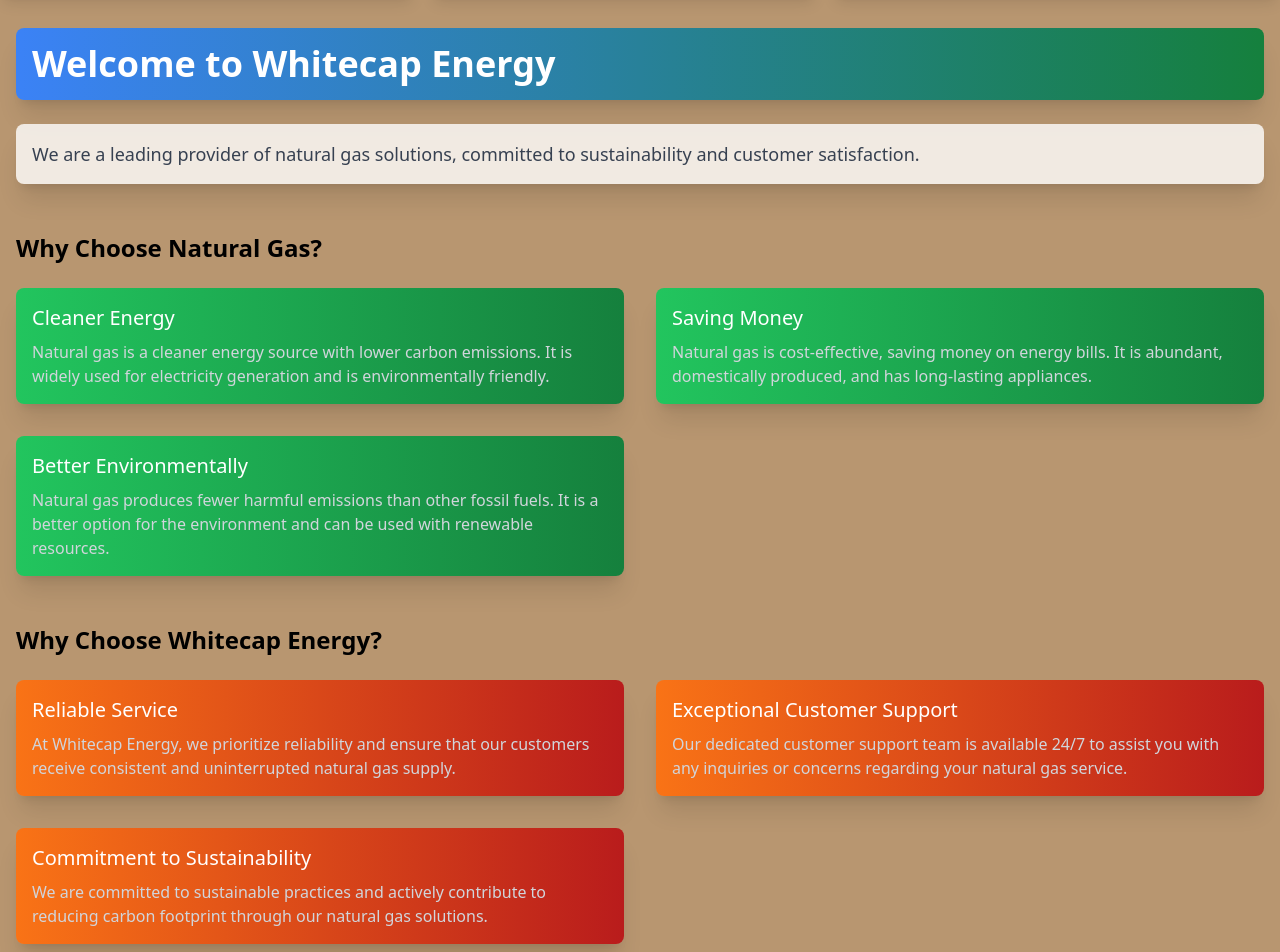
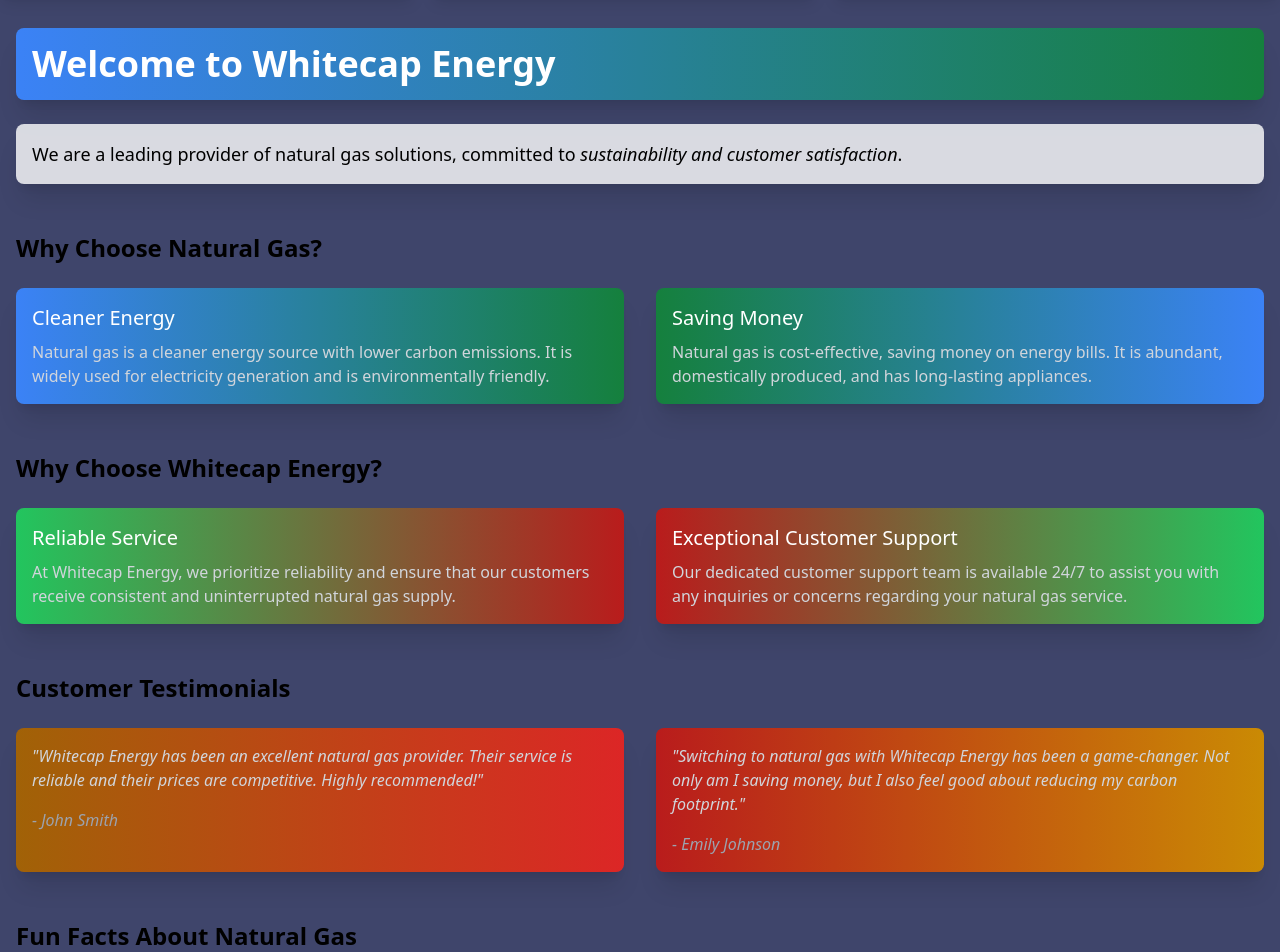
Before and after one commit to connorbowlan/whitecap, a React (Create React App) app: page / in a window 1280 px wide. Shown: the part 660-1612 px from the top of the page. Built offline with nearby package versions, Linux system fonts and the light colour scheme.

Commit message:
color changes

```diff
--- a/src/HomePage.jsx
+++ b/src/HomePage.jsx
@@ -7,69 +7,59 @@
         <h1 className="text-4xl font-bold mb-6 text-white bg-gradient-to-r from-blue-500 to-green-700 p-4 rounded-lg shadow-xl">
           Welcome to Whitecap Energy
         </h1>
-        <p className="text-lg text-gray-700 bg-white bg-opacity-80 p-4 rounded-lg shadow-xl">
-          We are a leading provider of natural gas solutions, committed to sustainability and customer satisfaction.
+        <p className="text-lg text-dark-1000 bg-white bg-opacity-80 p-4 rounded-lg shadow-xl">
+          We are a leading provider of natural gas solutions, committed to <em style={{ fontStyle: 'italic', transform: 'skew(-10deg)' }}>sustainability and customer satisfaction</em>.
         </p>
       </section>
 
       <section className="mb-12">
         <h2 className="text-2xl font-bold mb-6">Why Choose Natural Gas?</h2>
         <div className="grid grid-cols-1 md:grid-cols-2 gap-8">
-          <div className="bg-gradient-to-r from-green-500 to-green-700 text-white p-4 rounded-lg shadow-xl">
+          <div className="bg-gradient-to-r from-blue-500 to-green-700 text-white p-4 rounded-lg shadow-xl">
             <h3 className="text-xl font-medium mb-2">Cleaner Energy</h3>
             <p className="text-gray-300">
               Natural gas is a cleaner energy source with lower carbon emissions. It is widely used for electricity generation and is environmentally friendly.
             </p>
           </div>
-          <div className="bg-gradient-to-r from-green-500 to-green-700 text-white p-4 rounded-lg shadow-xl">
+          <div className="bg-gradient-to-r from-green-700 to-blue-500 text-white p-4 rounded-lg shadow-xl">
             <h3 className="text-xl font-medium mb-2">Saving Money</h3>
             <p className="text-gray-300">
               Natural gas is cost-effective, saving money on energy bills. It is abundant, domestically produced, and has long-lasting appliances.
             </p>
           </div>
-          <div className="bg-gradient-to-r from-green-500 to-green-700 text-white p-4 rounded-lg shadow-xl">
-            <h3 className="text-xl font-medium mb-2">Better Environmentally</h3>
-            <p className="text-gray-300">
-              Natural gas produces fewer harmful emissions than other fossil fuels. It is a better option for the environment and can be used with renewable resources.
-            </p>
-          </div>
+
         </div>
       </section>
 
       <section className="mb-12">
         <h2 className="text-2xl font-bold mb-6">Why Choose Whitecap Energy?</h2>
         <div className="grid grid-cols-1 md:grid-cols-2 gap-8">
-          <div className="bg-gradient-to-r from-orange-500 to-red-700 text-white p-4 rounded-lg shadow-xl">
+          <div className="bg-gradient-to-r from-green-500 to-red-700 text-white p-4 rounded-lg shadow-xl">
             <h3 className="text-xl font-medium mb-2">Reliable Service</h3>
             <p className="text-gray-300">
               At Whitecap Energy, we prioritize reliability and ensure that our customers receive consistent and uninterrupted natural gas supply.
             </p>
           </div>
-          <div className="bg-gradient-to-r from-orange-500 to-red-700 text-white p-4 rounded-lg shadow-xl">
+          <div className="bg-gradient-to-r from-red-700 to-green-500 text-white p-4 rounded-lg shadow-xl">
             <h3 className="text-xl font-medium mb-2">Exceptional Customer Support</h3>
             <p className="text-gray-300">
               Our dedicated customer support team is available 24/7 to assist you with any inquiries or concerns regarding your natural gas service.
             </p>
           </div>
-          <div className="bg-gradient-to-r from-orange-500 to-red-700 text-white p-4 rounded-lg shadow-xl">
-            <h3 className="text-xl font-medium mb-2">Commitment to Sustainability</h3>
-            <p className="text-gray-300">
-              We are committed to sustainable practices and actively contribute to reducing carbon footprint through our natural gas solutions.
-            </p>
-          </div>
+
         </div>
       </section>
 
       <section className="mb-12">
         <h2 className="text-2xl font-bold mb-6">Customer Testimonials</h2>
         <div className="grid grid-cols-1 md:grid-cols-2 gap-8">
-          <div className="bg-gradient-to-r from-green-500 to-red-700 text-white p-4 rounded-lg shadow-xl">
+          <div className="bg-gradient-to-r from-yellow-700 to-red-600 text-white p-4 rounded-lg shadow-xl">
             <blockquote className="italic text-gray-300">
               "Whitecap Energy has been an excellent natural gas provider. Their service is reliable and their prices are competitive. Highly recommended!"
               <cite className="block mt-4 text-gray-400 font-medium">- John Smith</cite>
             </blockquote>
           </div>
-          <div className="bg-gradient-to-r from-red-500 to-green-700 text-white p-4 rounded-lg shadow-xl">
+          <div className="bg-gradient-to-r from-red-700 to-yellow-600 text-white p-4 rounded-lg shadow-xl">
             <blockquote className="italic text-gray-300">
               "Switching to natural gas with Whitecap Energy has been a game-changer. Not only am I saving money, but I also feel good about reducing my carbon footprint."
               <cite className="block mt-4 text-gray-400 font-medium">- Emily Johnson</cite>
--- a/src/css/index.css
+++ b/src/css/index.css
@@ -7,7 +7,7 @@
 }
 
 body {
-  background: #b89670;
+  background: #040d3ec3;
 }
 
 .hero-1::before {
```
